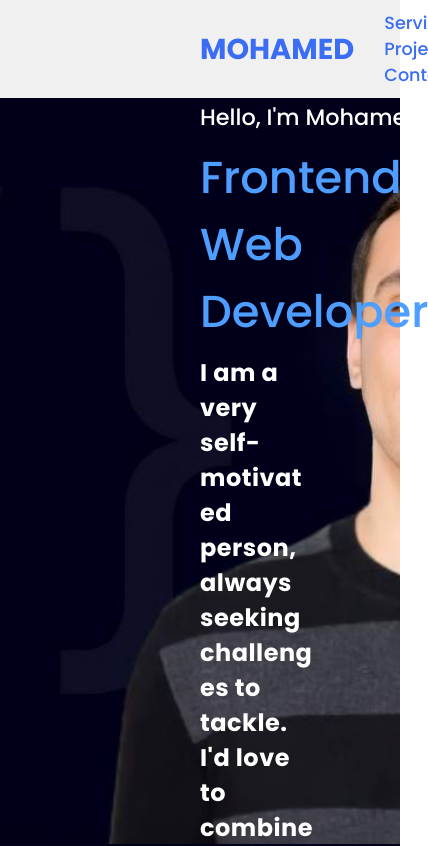
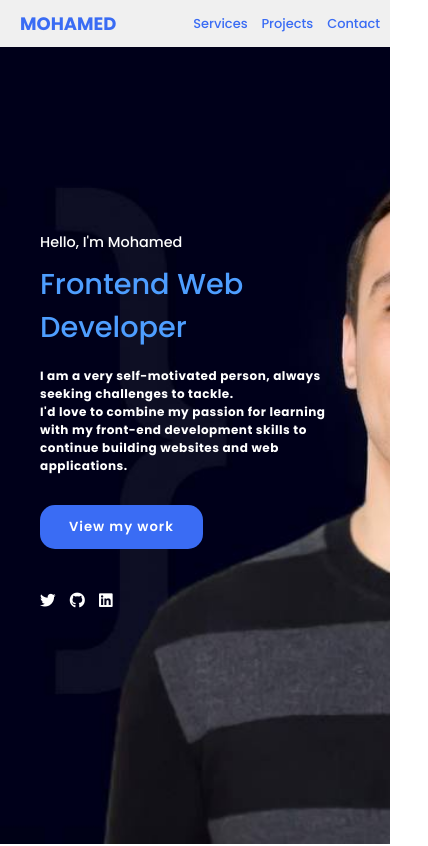
Before and after one commit to memo-ibrahim-alean/HTML-CSS-responsive-portfolio, a plain HTML site: page index.html in a window 390 px wide. Shown: the top 846 px of the page, 428 px wide, since content can reach past the window. Drawn offline with Linux system fonts and the light colour scheme.

Commit message:
make website responsive

```diff
--- a/style.css
+++ b/style.css
@@ -251,3 +251,96 @@ section {
 .footer-title span {
   color: #3a6cf4;
 }
+
+/* media query */
+@media (max-width: 1023px) {
+  header {
+    justify-content: space-between;
+    padding: 10px 0;
+  }
+
+  .logo {
+    font-size: 1.5em;
+    padding-left: 20px;
+  }
+
+  .navigation {
+    font-size: 1.2em;
+    padding-right: 10px;
+  }
+
+  .navigation a {
+    font-size: 0.9em;
+    font-weight: 500;
+    padding-left: 10px;
+  }
+
+  .main {
+    padding: 80px 40px;
+  }
+
+  .main p {
+    color: #fff;
+    inline-size: 100%;
+    overflow-wrap: break-word;
+    font-size: 1em;
+    font-weight: 700;
+    letter-spacing: 0.5px;
+    margin-top: 18px;
+    margin-bottom: 30px;
+  }
+
+  .main h2 {
+    font-size: 1.2em;
+  }
+
+  .cards {
+    padding: 20px 30px;
+  }
+
+  .cards .title {
+    font-size: 2em;
+  }
+
+  .projects {
+    padding: 20px 30px;
+  }
+
+  .projects .title {
+    font-size: 2em;
+  }
+
+  .contact,
+  .footer {
+    font-size: 11px;
+  }
+
+  .footer {
+    padding: 0.5em;
+  }
+
+  .social-icons a {
+    padding-right: 10px;
+    font-size: 1.3em;
+  }
+}
+
+@media (max-width: 641px) {
+  body {
+    font-size: 12px;
+  }
+
+  .main-content h2 {
+    font-size: 0.8em;
+  }
+
+  .main-content h3 {
+    font-size: 1.4em;
+  }
+}
+
+@media (max-width: 300px) {
+  body {
+    font-size: 10px;
+  }
+}
```
